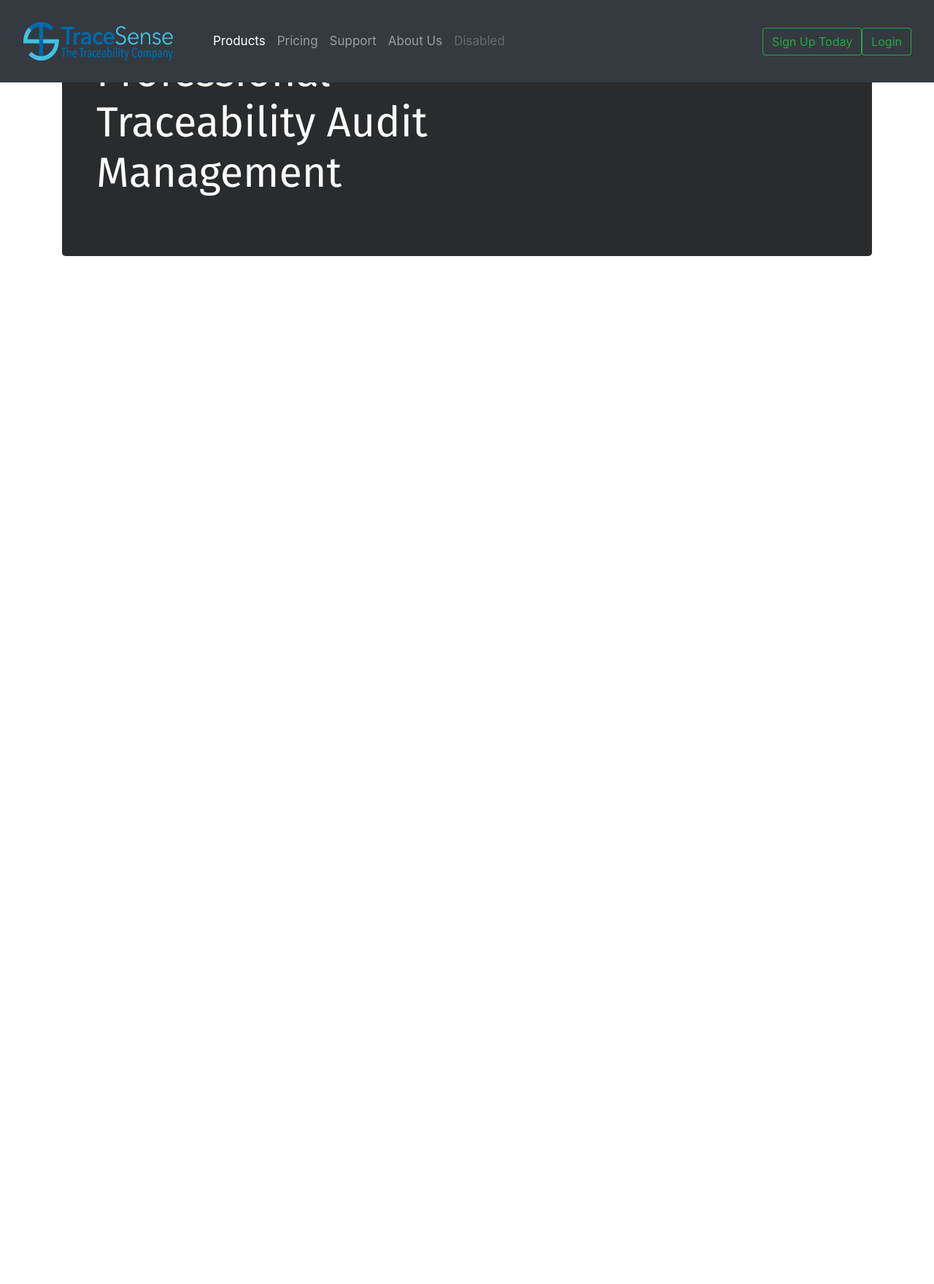
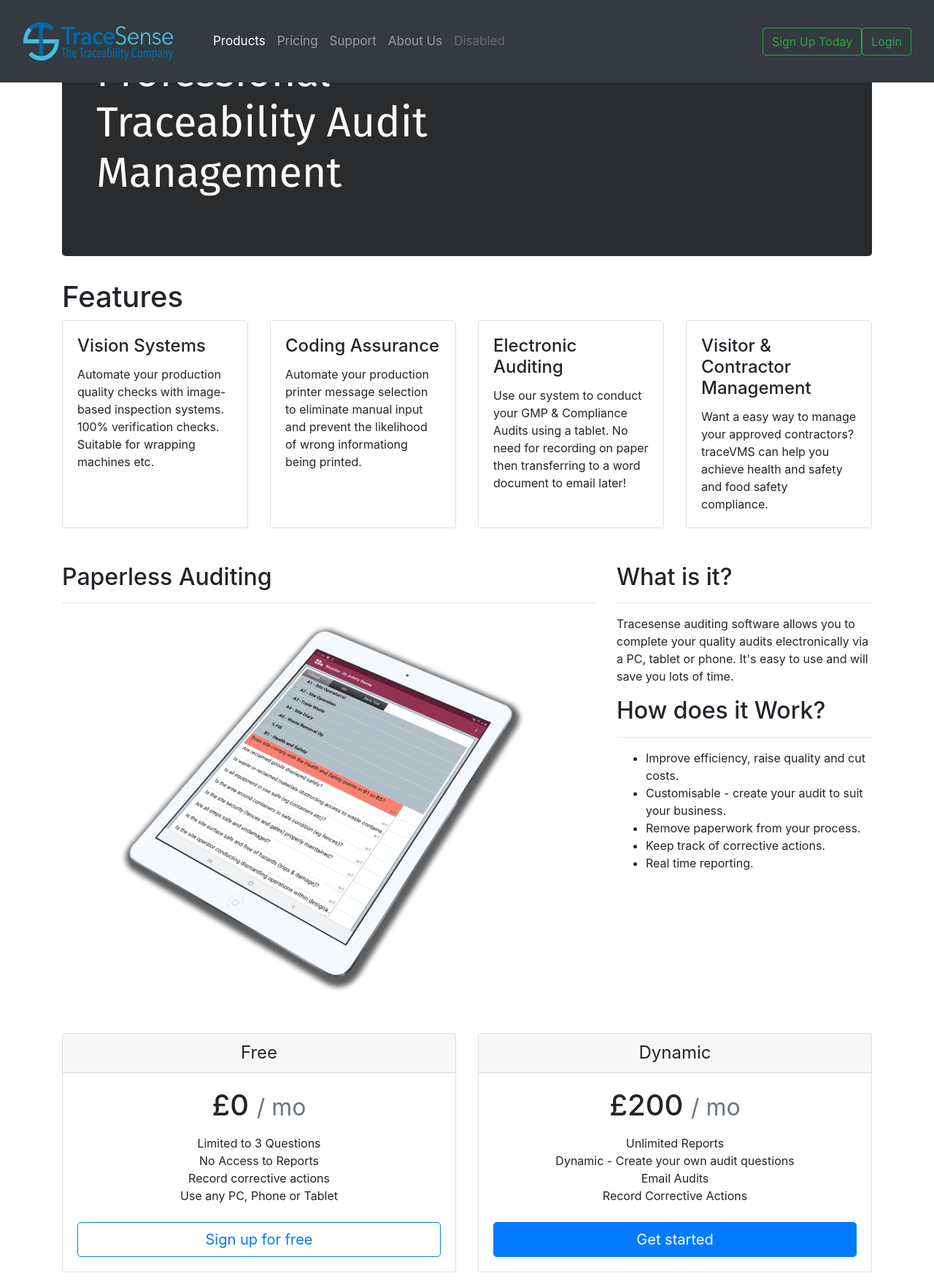
Before and after one commit to tdignan87/TraceSense, a Django app: page / in a window 1280 px wide. Shown: the whole page at 73% size. Before the commit the page ends 351 px from the top, so only its background shows below. Run offline with Django 3.2, Linux system fonts and the light colour scheme; some libraries are stand-ins or nearby versions.

Commit message:
Added cards for features and section below

```diff
--- a/templates/pages/index.html
+++ b/templates/pages/index.html
@@ -1 +1,116 @@
- {% extends "layouts/base.html" %}{% block content %} {% endblock %}
+{% extends "layouts/base.html" %}{% block content %}
+
+
+<!-- Features Section-->
+<div class="main">
+    <section class="container">
+        <h1>Features</h1>
+        <div class="row">
+            <div class="col-md-3 mb-5">
+                <div class="card h-100">
+                    <div class="card-body">
+                        <h4 class="card-title">Vision Systems</h4>
+                        <p class="card-text">Automate your production quality checks with image-based inspection systems. 100% verification checks. Suitable for wrapping machines etc.</p>
+                    </div>
+                </div>
+            </div>
+            <div class="col-md-3 mb-5">
+                <div class="card h-100">
+                    <div class=" card-body ">
+                        <h4 class="card-title ">Coding Assurance</h4>
+                        <p class="card-text ">Automate your production printer message selection to eliminate manual input and prevent the likelihood of wrong informationg being printed. </p>
+                    </div>
+                </div>
+            </div>
+            <div class="col-md-3 mb-5 ">
+                <div class="card h-100 ">
+                    <div class="card-body ">
+                        <h4 class="card-title ">Electronic Auditing</h4>
+                        <p class="card-text ">Use our system to conduct your GMP & Compliance Audits using a tablet. No need for recording on paper then transferring to a word document to email later!</p>
+                    </div>
+                </div>
+            </div>
+            <div class="col-md-3 mb-5 ">
+                <div class="card h-100 ">
+                    <div class="card-body ">
+                        <h4 class="card-title ">Visitor & Contractor Management</h4>
+                        <p class="card-text ">Want a easy way to manage your approved contractors? traceVMS can help you achieve health and safety and food safety compliance. </p>
+                    </div>
+                </div>
+            </div>
+
+        </div>
+
+    </section>
+
+    <section class="container">
+
+        <div class="row" id="main-container">
+            <div class="col-md-8 mb-5">
+                <h2 class="main">Paperless Auditing</h2>
+                <hr>
+                <div class="container">
+                    <img src="/static/images/ipad-audit.png" alt="Tracesense" style="width:100%;">
+                </div>
+            </div>
+            <div class="col-md-4 mb-5">
+                <h2 class="first">What is it?</h2>
+                <hr>
+                <p>Tracesense auditing software allows you to complete your quality audits electronically via a PC, tablet or phone. It's easy to use and will save you lots of time.</p>
+                <h2 class="secondary">How does it Work?</h2>
+                <hr>
+                <ul>
+                    <li>Improve efficiency, raise quality and cut costs.</li>
+                    <li>Customisable - create your audit to suit your business.</li>
+                    <li>Remove paperwork from your process.</li>
+                    <li>Keep track of corrective actions.</li>
+                    <li> Real time reporting.</li>
+                </ul>
+            </div>
+        </div>
+    </section>
+
+    <section class="container" id="pricing-section">
+        <div class="card-deck mb-3 text-center">
+            <div class="card mb-6 box-shadow">
+                <div class="card-header">
+                    <h4 class="my-0 font-weight-normal">Free</h4>
+                </div>
+                <div class="card-body">
+                    <h1 class="card-title pricing-card-title">£0 <small class="text-muted">/ mo</small></h1>
+                    <ul class="list-unstyled mt-3 mb-4">
+                        <li>Limited to 3 Questions</li>
+                        <li>No Access to Reports</li>
+                        <li>Record corrective actions</li>
+                        <li>Use any PC, Phone or Tablet</li>
+                    </ul>
+                    <button type="button" class="btn btn-lg btn-block btn-outline-primary">Sign up for free</button>
+                </div>
+            </div>
+            <div class="card mb-6 box-shadow">
+                <div class="card-header">
+                    <h4 class="my-0 font-weight-normal">Dynamic</h4>
+                </div>
+                <div class="card-body">
+                    <h1 class="card-title pricing-card-title">£200 <small class="text-muted">/ mo</small></h1>
+                    <ul class="list-unstyled mt-3 mb-4">
+                        <li>Unlimited Reports</li>
+                        <li>Dynamic - Create your own audit questions</li>
+                        <li>Email Audits</li>
+                        <li>Record Corrective Actions</li>
+                    </ul>
+                    <button type="button" class="btn btn-lg btn-block btn-primary">Get started</button>
+                </div>
+            </div>
+        </div>
+
+    </section>
+</div>
+
+
+
+
+
+
+
+{% endblock %}
```
